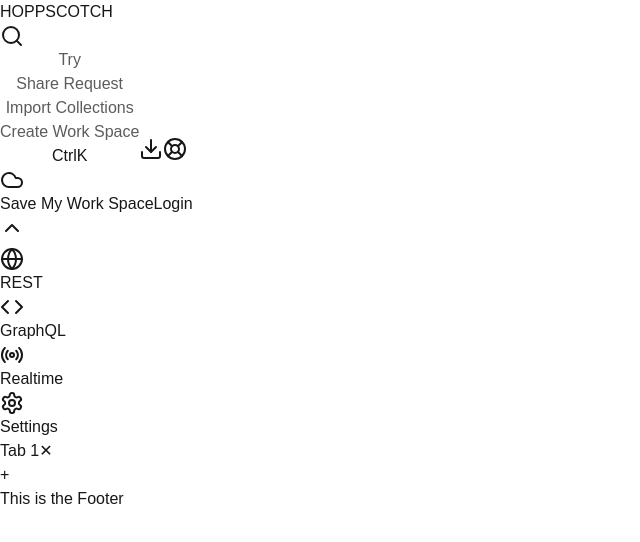
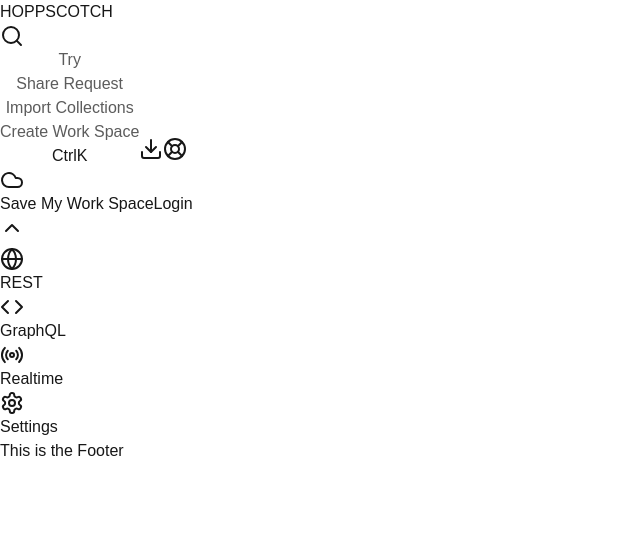
Before and after one commit to Bisrate19/hoppscotch, a Next.js app in the folder hoppscotch/: page / in a window 1280 px wide. Shown: the top 542 px of the page, without its empty margins (0-640 px from the left). Built offline with nearby package versions, Linux system fonts and the light colour scheme.

Commit message:
collapse

```diff
--- a/hoppscotch/src/app/page.tsx
+++ b/hoppscotch/src/app/page.tsx
@@ -10,7 +10,7 @@ export default function Home() {
     <>
       <Header />
       <Sidebar />
-      <Rest />
+      {/* <Rest /> */}
       <Footer />
       <main></main>
     </>
--- a/hoppscotch/src/app/sidebar/page.tsx
+++ b/hoppscotch/src/app/sidebar/page.tsx
@@ -28,7 +28,7 @@ const Sidebar = () => {
       {/* Sidebar content */}
       <div
         className={`flex flex-col space-y-6 w-full items-center transition-all duration-300 ${
-          isSidebarCollapsed ? "w-30" : "w-20"
+          isSidebarCollapsed ? "w-" : "w-20"
         }`} // Adjust width based on collapse state
       >
         {/* REST Link */}
```
